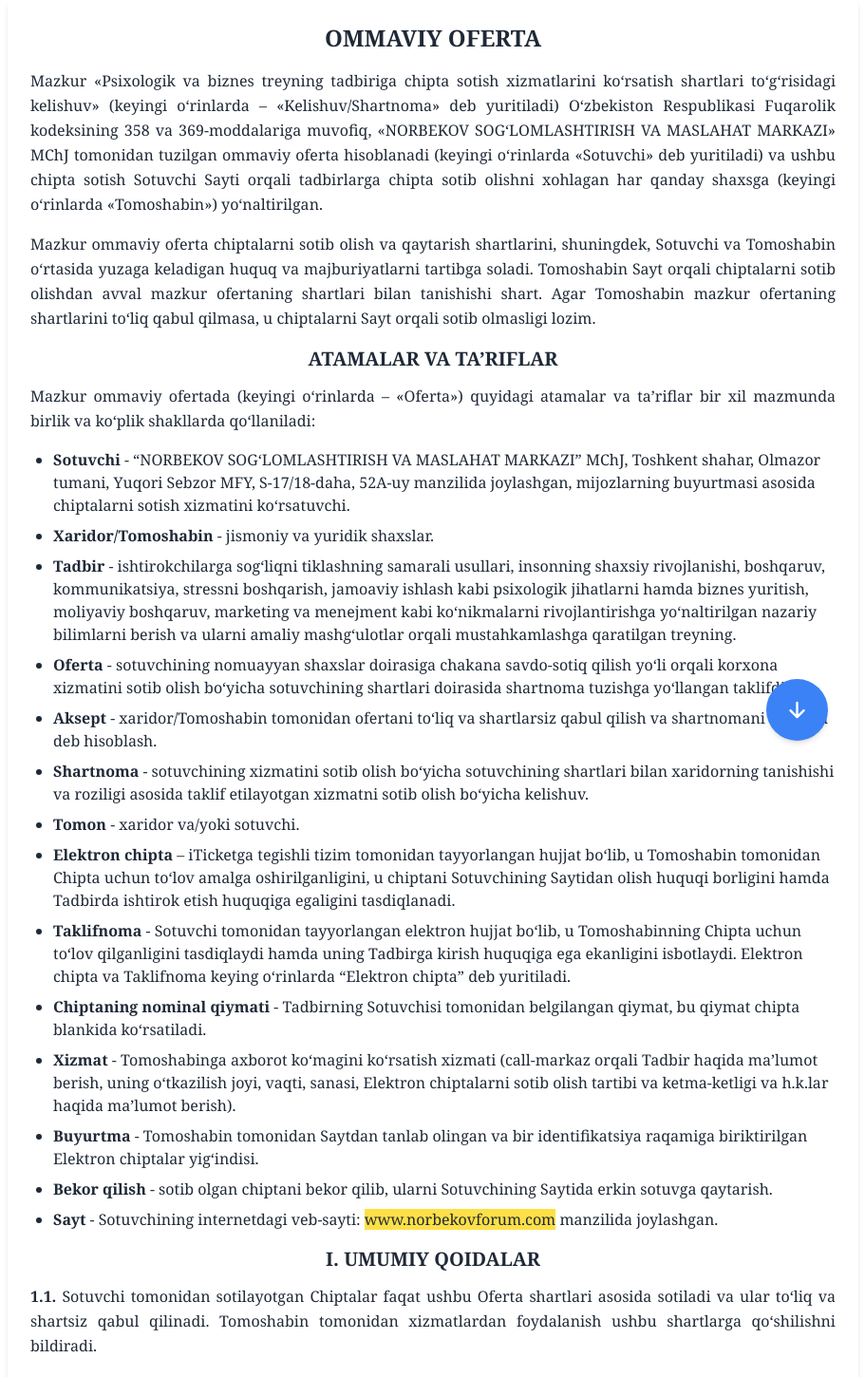
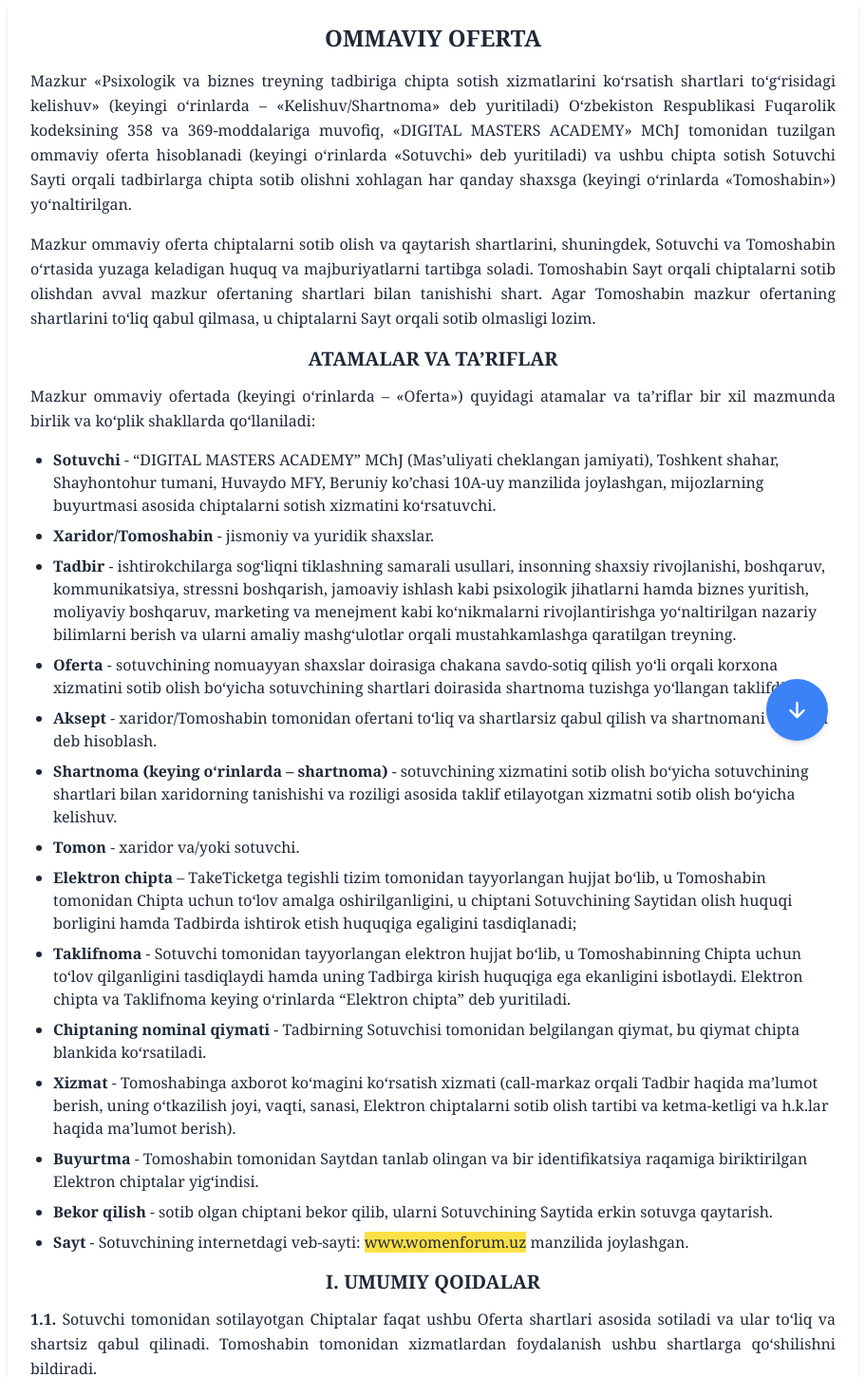
Before and after one commit to New-Payment-Project/client-front, a React (Create React App) app: page /oferta in a window 1280 px wide. Shown: the top 1450 px of the page at 95% size, without its empty margins (184-1095 px from the left). Built offline with nearby package versions, Linux system fonts and the light colour scheme.

Commit message:
Added new data to oferta

```diff
--- a/src/pages/Oferta.jsx
+++ b/src/pages/Oferta.jsx
@@ -2,7 +2,6 @@
 import { useNavigate } from "react-router-dom";
 import { IoArrowDown } from "react-icons/io5";
 import { useSelector } from "react-redux";
-
 
 const Oferta = () => {
   const navigate = useNavigate();
@@ -11,9 +10,7 @@
 
   const handleClick = () => {
     navigate(`/${route}`);
-
   };
-
 
   const scrollToBottom = () => {
     window.scrollTo({
@@ -23,7 +20,6 @@
   };
 
   return (
-
     <div className="font-serif max-w-4xl mx-auto flex flex-col justify-center p-6 bg-white shadow-md rounded-md">
       <h2 className="text-center font-bold text-2xl mb-4">OMMAVIY OFERTA</h2>
       <p className="text-justify leading-relaxed mb-4">
@@ -31,11 +27,11 @@
         xizmatlarini ko‘rsatish shartlari to‘g‘risidagi kelishuv» (keyingi
         o‘rinlarda – «Kelishuv/Shartnoma» deb yuritiladi) O‘zbekiston
         Respublikasi Fuqarolik kodeksining 358 va 369-moddalariga muvofiq,
-        «NORBEKOV SOG‘LOMLASHTIRISH VA MASLAHAT MARKAZI» MChJ tomonidan tuzilgan
-        ommaviy oferta hisoblanadi (keyingi o‘rinlarda «Sotuvchi» deb
-        yuritiladi) va ushbu chipta sotish Sotuvchi Sayti orqali tadbirlarga
-        chipta sotib olishni xohlagan har qanday shaxsga (keyingi o‘rinlarda
-        «Tomoshabin») yo‘naltirilgan.
+        «DIGITAL MASTERS ACADEMY» MChJ tomonidan tuzilgan ommaviy oferta
+        hisoblanadi (keyingi o‘rinlarda «Sotuvchi» deb yuritiladi) va ushbu
+        chipta sotish Sotuvchi Sayti orqali tadbirlarga chipta sotib olishni
+        xohlagan har qanday shaxsga (keyingi o‘rinlarda «Tomoshabin»)
+        yo‘naltirilgan.
       </p>
       <p className="text-justify leading-relaxed mb-4">
         Mazkur ommaviy oferta chiptalarni sotib olish va qaytarish shartlarini,
@@ -56,10 +52,11 @@
       </p>
       <ul className="list-disc pl-6 mb-4 space-y-2">
         <li>
-          <strong>Sotuvchi</strong> - “NORBEKOV SOG‘LOMLASHTIRISH VA MASLAHAT
-          MARKAZI” MChJ, Toshkent shahar, Olmazor tumani, Yuqori Sebzor MFY,
-          S-17/18-daha, 52A-uy manzilida joylashgan, mijozlarning buyurtmasi
-          asosida chiptalarni sotish xizmatini ko‘rsatuvchi.
+          <strong>Sotuvchi</strong> - “DIGITAL MASTERS ACADEMY” MChJ
+          (Masʼuliyati cheklangan jamiyati), Toshkent shahar, Shayhontohur
+          tumani, Huvaydo MFY, Beruniy ko’chasi 10A-uy manzilida joylashgan,
+          mijozlarning buyurtmasi asosida chiptalarni sotish xizmatini
+          ko‘rsatuvchi.
         </li>
         <li>
           <strong>Xaridor/Tomoshabin</strong> - jismoniy va yuridik shaxslar.
@@ -84,20 +81,20 @@
           va shartlarsiz qabul qilish va shartnomani tuzilgan deb hisoblash.
         </li>
         <li>
-          <strong>Shartnoma</strong> - sotuvchining xizmatini sotib olish
-          bo‘yicha sotuvchining shartlari bilan xaridorning tanishishi va
-          roziligi asosida taklif etilayotgan xizmatni sotib olish bo‘yicha
-          kelishuv.
+          <strong>Shartnoma (keying o‘rinlarda – shartnoma) </strong> -
+          sotuvchining xizmatini sotib olish bo‘yicha sotuvchining shartlari
+          bilan xaridorning tanishishi va roziligi asosida taklif etilayotgan
+          xizmatni sotib olish bo‘yicha kelishuv.
         </li>
         <li>
           <strong>Tomon</strong> - xaridor va/yoki sotuvchi.
         </li>
         <li>
-          <strong>Elektron chipta</strong> – iTicketga tegishli tizim tomonidan
-          tayyorlangan hujjat bo‘lib, u Tomoshabin tomonidan Chipta uchun to‘lov
-          amalga oshirilganligini, u chiptani Sotuvchining Saytidan olish huquqi
-          borligini hamda Tadbirda ishtirok etish huquqiga egaligini
-          tasdiqlanadi.
+          <strong>Elektron chipta</strong> – TakeTicketga tegishli tizim
+          tomonidan tayyorlangan hujjat bo‘lib, u Tomoshabin tomonidan Chipta
+          uchun to‘lov amalga oshirilganligini, u chiptani Sotuvchining Saytidan
+          olish huquqi borligini hamda Tadbirda ishtirok etish huquqiga
+          egaligini tasdiqlanadi;
         </li>
         <li>
           <strong>Taklifnoma</strong> - Sotuvchi tomonidan tayyorlangan elektron
@@ -127,7 +124,7 @@
         </li>
         <li>
           <strong>Sayt </strong> - Sotuvchining internetdagi veb-sayti:{" "}
-          <span className="bg-yellow-300">www.norbekovforum.com</span> manzilida
+          <span className="bg-yellow-300">www.womenforum.uz</span> manzilida
           joylashgan.
         </li>
       </ul>
@@ -226,8 +223,7 @@
       </p>
       <ol className="list-decimal pl-6 mb-4 space-y-2">
         <li>
-          <span className="font-semibold">“norbekovforum.com”</span> saytiga
-          kirish;
+          <span className="font-semibold">“womenorum.uz”</span> saytiga kirish;
         </li>
         <li>Tadbir o‘tkaziladigan joydagi mavjud o‘rindiqni tanlash;</li>
         <li>“Menejersiz to‘lov qilish” tugmasini bosish;</li>
@@ -298,12 +294,13 @@
         tasdiqnomasini (chekni) va Elektron chiptani yo‘qotgan (tasodifan
         o‘chirib yuborgan) bo‘lsa, u Tadbir o‘tkazilishidan kamida bir kun oldin
         Saytda ko‘rsatilgan telefon raqamlariga qo‘ng‘iroq qilish yoki elektron
-        pochta/telegram messenjeriga xabar yuborish orqali Sotuvchiga murojaat
-        qilib Elektron chiptani qayta yuborishni so‘rashi mumkin. Sotuvchi
-        Elektron chiptani qayta tiklash uchun murojaat qilgan shaxsdan Elektron
-        chiptani sotib olayotganda kiritgan barcha ma’lumotlarni, shuningdek,
-        shaxsni tasdiqlash bilan bog‘liq boshqa qo‘shimcha ma’lumotlarni taqdim
-        etishni talab qilishi mumkin.
+        pochta/<span className="bg-yellow-300">telegram messenjeri</span>ga
+        xabar yuborish orqali Sotuvchiga murojaat qilib Elektron chiptani qayta
+        yuborishni so‘rashi mumkin. Sotuvchi Elektron chiptani qayta tiklash
+        uchun murojaat qilgan shaxsdan Elektron chiptani sotib olayotganda
+        kiritgan barcha ma’lumotlarni, shuningdek, shaxsni tasdiqlash bilan
+        bog‘liq boshqa qo‘shimcha ma’lumotlarni taqdim etishni talab qilishi
+        mumkin.
       </p>
       <p className="text-justify leading-relaxed mb-4">
         Tadbir o‘tkazilgandan so‘ng yoki Sotuvchi Tadbirni bekor qilish yoki
@@ -653,7 +650,9 @@
         asosida tuzilgan kelishuvni bajarishda yuzaga keladigan nizolar da’vo
         tartibida hal qilinadi. Da’vo Sotuvchiga uning manziliga yozma shaklda,
         nizoga sabab bo‘lgan holat yuzaga kelgan kundan boshlab 10 kun ichida
-        taqdim etilishi lozim.
+        taqdim etilishi lozim.Da’voga asoslovchi hujjatlar ilova qilinishi
+        kerak. Sotuvchiga kelib tushgan da’vo 7 (yetti) ish kuni ichida ko‘rib
+        chiqiladi.
       </p>
       <p className="text-justify leading-relaxed mb-4">
         <span className="font-semibold">8.2.</span> Agar tomonlar o‘rtasidagi
@@ -670,43 +669,72 @@
         IX. OFERTA O‘ZGARISHI VA BEKOR QILINISHI TARTIBI
       </h3>
       <p className="text-justify leading-relaxed mb-4">
-        <span className="font-semibold">9.1.</span> Ushbu Oferta Saytda joylashtirilgan kundan boshlab kuchga kiradi va tomonlar o‘z majburiyatlarini bajarib bo‘lgunga qadar amal qiladi.
+        <span className="font-semibold">9.1.</span> Ushbu Oferta Saytda
+        joylashtirilgan kundan boshlab kuchga kiradi va tomonlar o‘z
+        majburiyatlarini bajarib bo‘lgunga qadar amal qiladi.
       </p>
       <p className="text-justify leading-relaxed mb-4">
-        <span className="font-semibold">9.2.</span> Agar ushbu Ofertaning bir yoki bir nechta qoidalari O‘zbekiston Respublikasining amaldagi qonunchiligiga o‘zgartirishlar kiritilishi sababli bekor qilingan bo‘lsa yoki yaroqsiz deb topilsa, bu holat Ofertaning qolgan qoidalarini bekor qilish uchun asos bo‘lmaydi. Bekor qilingan qoidalar qonunchilikda ruxsat etilgan qoidalar bilan almashtirilishi kerak.
+        <span className="font-semibold">9.2.</span> Agar ushbu Ofertaning bir
+        yoki bir nechta qoidalari O‘zbekiston Respublikasining amaldagi
+        qonunchiligiga o‘zgartirishlar kiritilishi sababli bekor qilingan bo‘lsa
+        yoki yaroqsiz deb topilsa, bu holat Ofertaning qolgan qoidalarini bekor
+        qilish uchun asos bo‘lmaydi. Bekor qilingan qoidalar qonunchilikda
+        ruxsat etilgan qoidalar bilan almashtirilishi kerak.
       </p>
       <p className="text-justify leading-relaxed mb-4">
-        <span className="font-semibold">9.3.</span> Ushbu Ofertada nazarda tutilmagan barcha holatlar bo‘yicha tomonlar Saytda joylashtirilgan qoidalar va O‘zbekiston Respublikasining amaldagi qonunchiligiga amal qiladilar.
+        <span className="font-semibold">9.3.</span> Ushbu Ofertada nazarda
+        tutilmagan barcha holatlar bo‘yicha tomonlar Saytda joylashtirilgan
+        qoidalar va O‘zbekiston Respublikasining amaldagi qonunchiligiga amal
+        qiladilar.
       </p>
       <p className="text-justify leading-relaxed mb-4">
-        <span className="font-semibold">9.4.</span> Tomoshabin ushbu shartnomadagi huquq va majburiyatlarini Sotuvchining roziligisiz uchinchi shaxslarga o‘tkazish huquqiga ega emas.
+        <span className="font-semibold">9.4.</span> Tomoshabin ushbu
+        shartnomadagi huquq va majburiyatlarini Sotuvchining roziligisiz
+        uchinchi shaxslarga o‘tkazish huquqiga ega emas.
       </p>
       <p className="text-justify leading-relaxed mb-4">
-        <span className="font-semibold">9.5.</span> Tomonlar ushbu Ofertada ko‘rsatilgan manzillar bo‘yicha yozma shaklda yuborilgan har qanday bildirishnoma va yozishmalarni to‘g‘ri yuborilgan deb hisoblaydilar. Shu bilan birga, tomonlar quyidagi bildirishnoma usullarini ham to‘g‘ri deb hisoblaydilar:
+        <span className="font-semibold">9.5.</span> Tomonlar ushbu Ofertada
+        ko‘rsatilgan manzillar bo‘yicha yozma shaklda yuborilgan har qanday
+        bildirishnoma va yozishmalarni to‘g‘ri yuborilgan deb hisoblaydilar. Shu
+        bilan birga, tomonlar quyidagi bildirishnoma usullarini ham to‘g‘ri deb
+        hisoblaydilar:
       </p>
 
       <ul className="list-disc pl-6 mb-4 space-y-2">
-        <li>Tadbir o‘tkazilish shartlari (sana, vaqt, joy, dastur va h.k.), Tizim qoidalari, Oferta matni va keng ommaga taalluqli boshqa ma’lumotlarga oid o‘zgarishlar haqida Saytga ma’lumot joylashtirish orqali.</li>
-        <li>Telefon va Tomoshabinning elektron pochta manzili/telegram messenjeri orqali – keng ommaga taalluqli yoki shaxsan Tomoshabinga tegishli har qanday voqealar haqida bildirish uchun.</li>
+        <li>
+          Tadbir o‘tkazilish shartlari (sana, vaqt, joy, dastur va h.k.), Tizim
+          qoidalari, Oferta matni va keng ommaga taalluqli boshqa ma’lumotlarga
+          oid o‘zgarishlar haqida Saytga ma’lumot joylashtirish orqali.
+        </li>
+        <li>
+          Telefon va Tomoshabinning elektron pochta manzili/<span className="bg-yellow-300">telegram messenjeri</span>
+          orqali – keng ommaga taalluqli yoki shaxsan Tomoshabinga tegishli har
+          qanday voqealar haqida bildirish uchun.
+        </li>
       </ul>
 
       <p className="text-justify leading-relaxed mb-4">
-        <span className="font-semibold">9.6.</span> “Ish kunlari” deb dushanbadan shanbagacha bo‘lgan kunlar hisoblanadi, O‘zbekiston Respublikasida rasmiy ravishda bayram va/yoki dam olish kuni deb e’lon qilingan kunlar bundan mustasno.
+        <span className="font-semibold">9.6.</span> “Ish kunlari” deb
+        dushanbadan shanbagacha bo‘lgan kunlar hisoblanadi, O‘zbekiston
+        Respublikasida rasmiy ravishda bayram va/yoki dam olish kuni deb e’lon
+        qilingan kunlar bundan mustasno.
       </p>
-
 
       <h3 className="text-center font-semibold text-xl mb-3">
         X. REKVIZITLAR. ALOQA
       </h3>
       <p className="text-justify leading-relaxed mb-4">
-        <span className="font-semibold">10.1.</span> Ushbu Oferta bo‘yicha barcha takliflar, savollar va bildirishnomalar <span className="bg-yellow-300">norbekovforum.com</span> manziliga yuborilishi lozim.
+        <span className="font-semibold">10.1.</span> Ushbu Oferta bo‘yicha
+        barcha takliflar, savollar va bildirishnomalar{" "}
+        <span className="bg-yellow-300">womenforum.uz</span> manziliga
+        yuborilishi lozim.
       </p>
       <button
         onClick={scrollToBottom}
         className="fixed bottom-5 right-5 lg:right-56 bg-blue-500 lg:px-5 lg:py-5 text-white px-4 py-4 rounded-full shadow-md hover:bg-blue-700 focus:outline-none transition-all"
         style={{ zIndex: 1000 }}
       >
-        <IoArrowDown className="md:size-[25px] size-[20px]"/>
+        <IoArrowDown className="md:size-[25px] size-[20px]" />
       </button>
 
       <button
```
Lines whose indentation alone changed are shown as unchanged.
